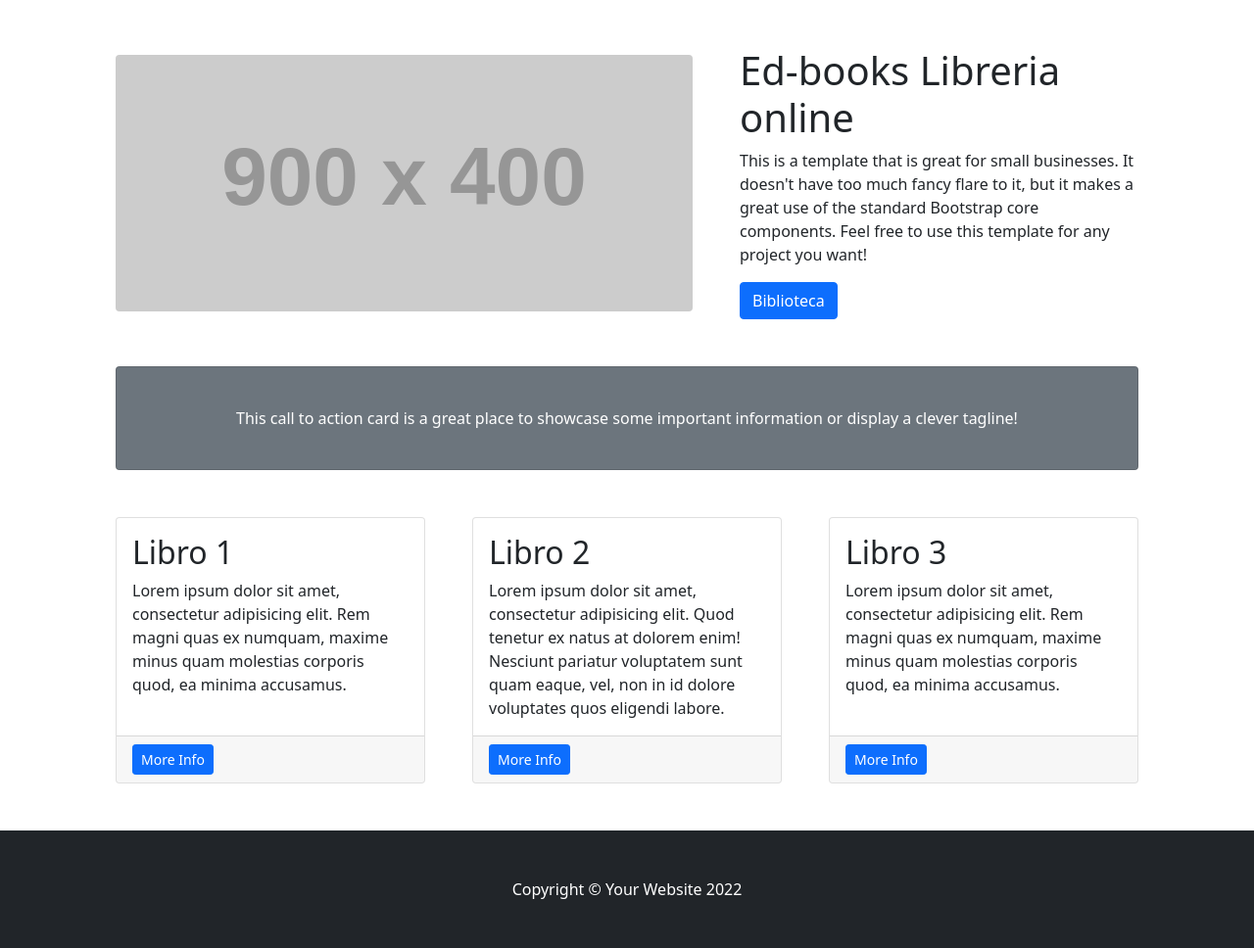
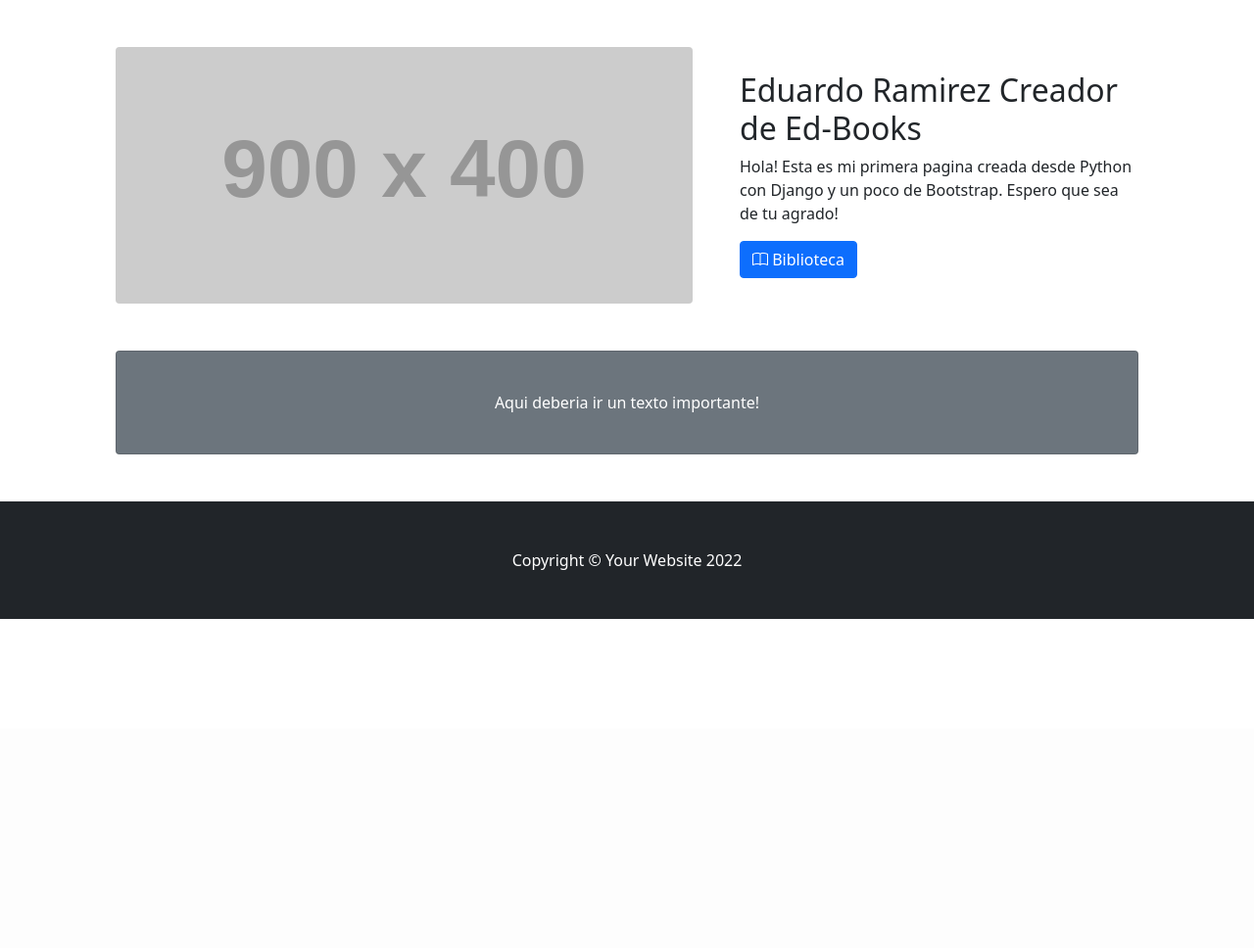
Before and after one commit to EduardoRmrz/Edbooks, a Django app: template EdbooksApp/templates/EdbooksApp/about.html in a window 1280 px wide. Shown: the part 56-1024 px from the top of the page at 98% size. After the commit the page ends 688 px from the top, so only its background shows below. Run offline with Django 4.2, Linux system fonts and the light colour scheme; the template is opened without the code that fills it, so the values that code supplies are empty; grey boxes labelled with a size stand in for pictures from a placeholder-image service; some libraries are stand-ins or nearby versions.

Commit message:
modificamos el about

```diff
--- a/EdbooksApp/templates/EdbooksApp/about.html
+++ b/EdbooksApp/templates/EdbooksApp/about.html
@@ -12,44 +12,14 @@ Acerca de mi - Edbooks
             <div class="row gx-4 gx-lg-5 align-items-center my-5">
                 <div class="col-lg-7"><img class="img-fluid rounded mb-4 mb-lg-0" src="https://dummyimage.com/900x400/dee2e6/6c757d.jpg" alt="..." /></div>
                 <div class="col-lg-5">
-                    <h1 class="font-weight-light">Ed-books Libreria online</h1>
-                    <p>This is a template that is great for small businesses. It doesn't have too much fancy flare to it, but it makes a great use of the standard Bootstrap core components. Feel free to use this template for any project you want!</p>
-                    <a class="btn btn-primary" href="#!">Biblioteca</a>
+                    <h2 class="font-weight-light">Eduardo Ramirez  Creador de Ed-Books</h2>
+                    <p>Hola! Esta es mi primera pagina creada desde Python con Django y un poco de Bootstrap. Espero que sea de tu agrado!</p>
+                    <a class="btn btn-primary" href="{% url 'libros' %}"><i class="bi bi-book"></i> Biblioteca</a>
                 </div>
             </div>
             <!-- Call to Action-->
             <div class="card text-white bg-secondary my-5 py-4 text-center">
-                <div class="card-body"><p class="text-white m-0">This call to action card is a great place to showcase some important information or display a clever tagline!</p></div>
-            </div>
-            <!-- Content Row-->
-            <div class="row gx-4 gx-lg-5">
-                <div class="col-md-4 mb-5">
-                    <div class="card h-100">
-                        <div class="card-body">
-                            <h2 class="card-title">Libro 1</h2>
-                            <p class="card-text">Lorem ipsum dolor sit amet, consectetur adipisicing elit. Rem magni quas ex numquam, maxime minus quam molestias corporis quod, ea minima accusamus.</p>
-                        </div>
-                        <div class="card-footer"><a class="btn btn-primary btn-sm" href="#!">More Info</a></div>
-                    </div>
-                </div>
-                <div class="col-md-4 mb-5">
-                    <div class="card h-100">
-                        <div class="card-body">
-                            <h2 class="card-title">Libro 2</h2>
-                            <p class="card-text">Lorem ipsum dolor sit amet, consectetur adipisicing elit. Quod tenetur ex natus at dolorem enim! Nesciunt pariatur voluptatem sunt quam eaque, vel, non in id dolore voluptates quos eligendi labore.</p>
-                        </div>
-                        <div class="card-footer"><a class="btn btn-primary btn-sm" href="#!">More Info</a></div>
-                    </div>
-                </div>
-                <div class="col-md-4 mb-5">
-                    <div class="card h-100">
-                        <div class="card-body">
-                            <h2 class="card-title">Libro 3</h2>
-                            <p class="card-text">Lorem ipsum dolor sit amet, consectetur adipisicing elit. Rem magni quas ex numquam, maxime minus quam molestias corporis quod, ea minima accusamus.</p>
-                        </div>
-                        <div class="card-footer"><a class="btn btn-primary btn-sm" href="#!">More Info</a></div>
-                    </div>
-                </div>
+                <div class="card-body"><p class="text-white m-0">Aqui deberia ir un texto importante!</p></div>
             </div>
         </div>
 
--- a/EdbooksApp/views.py
+++ b/EdbooksApp/views.py
@@ -83,7 +83,7 @@ def libros(request):
 
 @staff_member_required
 def lectores(request):
-    return HttpResponse("Vista de lectores")
+    return render(request, 'lectores.html',{})
 
 @login_required
 def autor(request):
```
Also changed, not shown: EdbooksApp/templates/EdbooksApp/lectores.html (added, +10 -0 lines), db.sqlite3.
